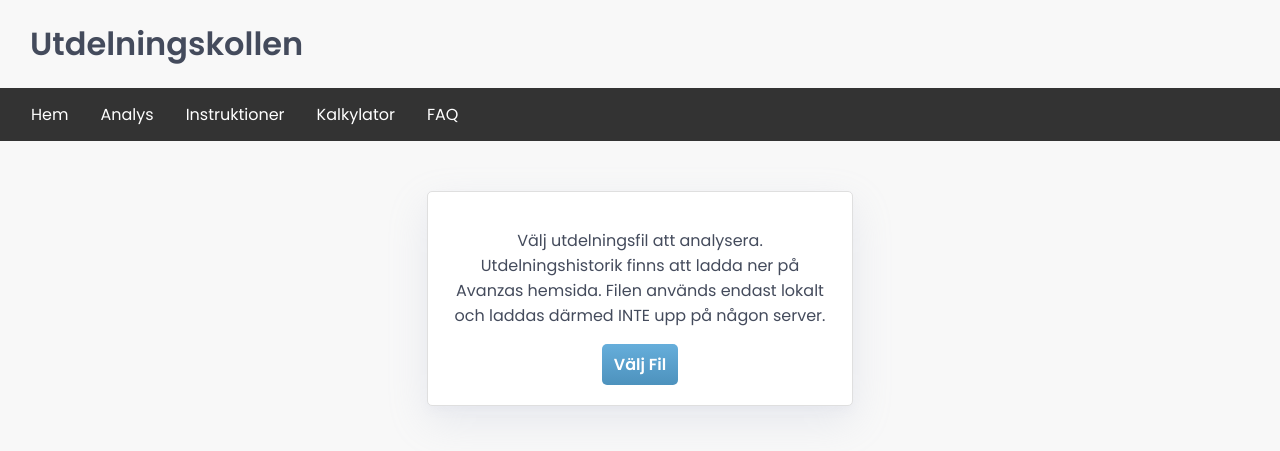
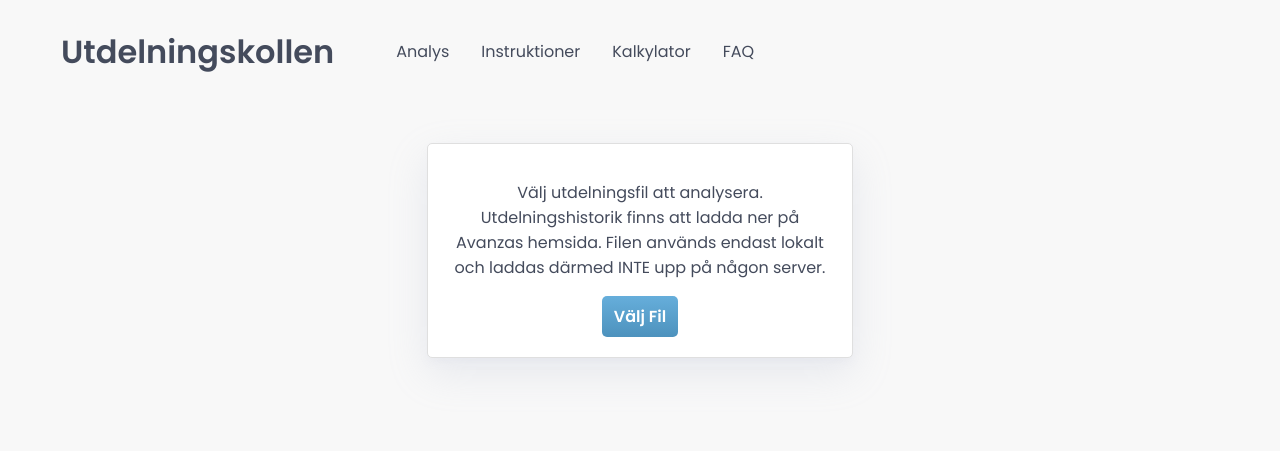
Before and after one commit to JohanKJIP/utdelningskollen, a Flask app: page /analys in a window 1280 px wide. Shown: the top 451 px of the page. Run offline with Flask 2, Linux system fonts and the light colour scheme; some libraries are stand-ins or nearby versions.

Commit message:
refactor navbar and footer style

```diff
--- a/static/css/style.css
+++ b/static/css/style.css
@@ -10,7 +10,7 @@
 }
 
 h1 {
-    padding: 20px;
+    padding: 0 20px;
     display: table;
     margin: 0 10px;
 }
@@ -118,7 +118,7 @@
 
 #input-container {
     display: table;
-    margin: 50px auto;
+    margin: 40px auto;
     padding: 20px;
     width: 30%;
     height: 100px;
@@ -171,12 +171,12 @@
 }
 
 /* NAVBAR */
+
 #navbar ul {
     list-style-type: none;
     margin: 0;
     padding: 0 15px;
     overflow: hidden;
-    background-color: #333;
 }
 
 #navbar li {
@@ -184,17 +184,26 @@
 }
 
 #navbar a:hover {
-    background-color: #111;
+    background-color: rgb(197, 197, 197);
 }
 
 #navbar a {
     display: block;
-    color: white;
     text-align: center;
     padding: 14px 16px;
     text-decoration: none;
+    color: #444b5c;
+    line-height: 75px;
 }
 
 .active {
     background-color: #4CAF50;
 }
+
+.footer-container {
+    text-align: center;
+}
+
+.footer-container small {
+    line-height: 90px;
+}
--- a/templates/analys.html
+++ b/templates/analys.html
@@ -19,10 +19,9 @@
     </script>
 </head>
 <body>
-<h1>Utdelningskollen</h1>
 <div id="navbar">
     <ul>
-        <li><a href="/">Hem</a></li>
+        <li><h1><a href="/">Utdelningskollen</a></h1></li>
         <li><a href="/analys">Analys</a></li>
         <li><a href="/instructions">Instruktioner</a></li>
         <li><a href="/verktyg">Kalkylator</a></li>
```
